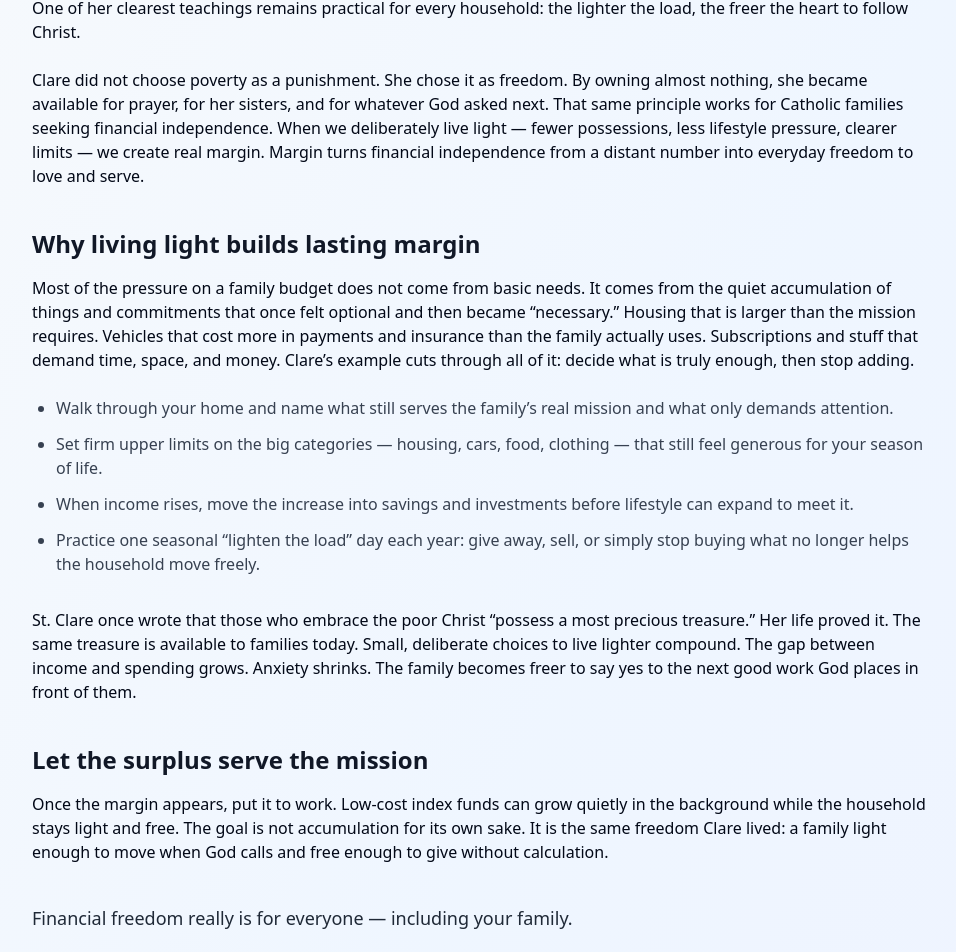
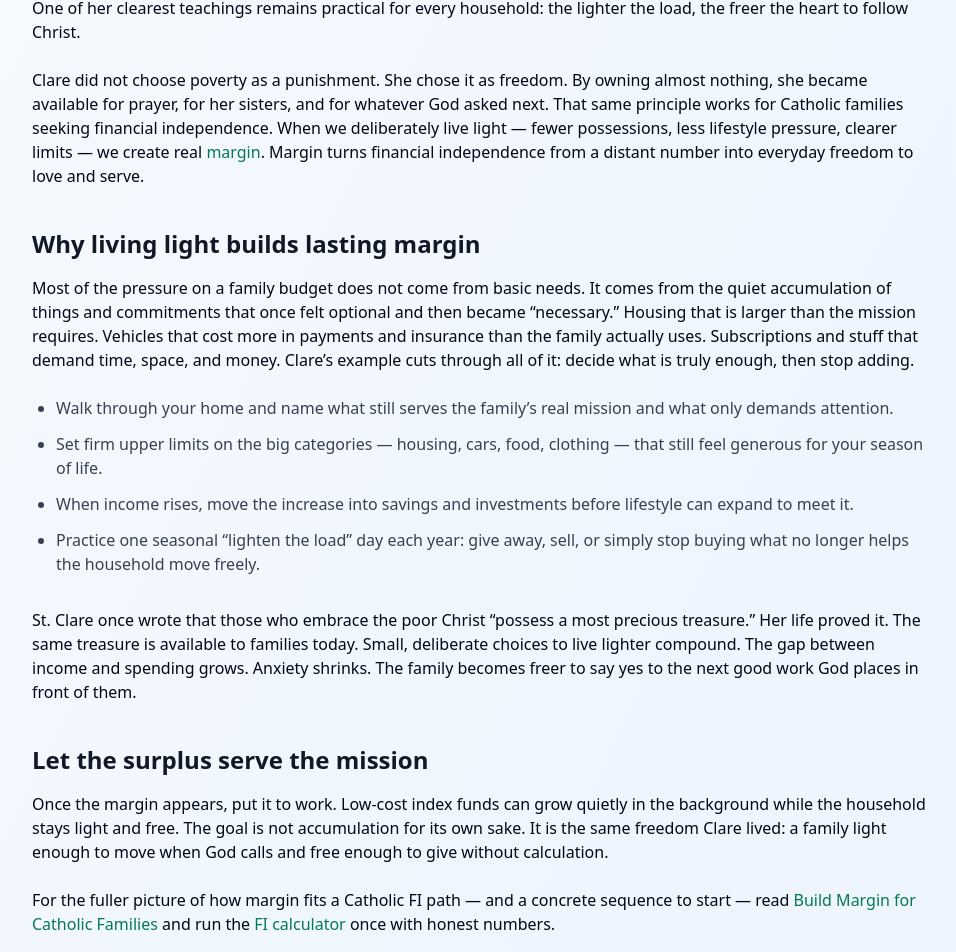
Before and after one commit to daughterpop/super-fi-calc, a React (Vite) app: page /blog/live-light-like-st-clare-lessons-for-family-freedom in a window 1280 px wide. Shown: the part 333-1285 px from the top of the page, without its empty margins (160-1116 px from the left). Built offline with nearby package versions, Linux system fonts and the light colour scheme.

Commit message:
Add contextual internal links from Clare + Lawrence saint posts to Build Margin hub + calculator for stronger topical cluster

```diff
--- a/src/pages/live-light-like-st-clare-lessons-for-family-freedom.jsx
+++ b/src/pages/live-light-like-st-clare-lessons-for-family-freedom.jsx
@@ -1,4 +1,5 @@
 import React from 'react';
+import { Link } from 'react-router-dom';
 import BlogPostFooter from '../components/BlogPostFooter';
 
 export default function LiveLightLikeStClareLessonsForFamilyFreedom() {
@@ -22,7 +23,11 @@ export default function LiveLightLikeStClareLessonsForFamilyFreedom() {
         </p>
 
         <p className="mb-6">
-          Clare did not choose poverty as a punishment. She chose it as freedom. By owning almost nothing, she became available for prayer, for her sisters, and for whatever God asked next. That same principle works for Catholic families seeking financial independence. When we deliberately live light — fewer possessions, less lifestyle pressure, clearer limits — we create real margin. Margin turns financial independence from a distant number into everyday freedom to love and serve.
+          Clare did not choose poverty as a punishment. She chose it as freedom. By owning almost nothing, she became available for prayer, for her sisters, and for whatever God asked next. That same principle works for Catholic families seeking financial independence. When we deliberately live light — fewer possessions, less lifestyle pressure, clearer limits — we create real{' '}
+          <Link to="/blog/build-margin-for-catholic-families" className="text-emerald-700 font-medium hover:underline">
+            margin
+          </Link>
+          . Margin turns financial independence from a distant number into everyday freedom to love and serve.
         </p>
 
         <h2 className="text-2xl font-bold text-gray-900 mt-10 mb-4">
@@ -49,6 +54,17 @@ export default function LiveLightLikeStClareLessonsForFamilyFreedom() {
         <p className="mb-6">
           Once the margin appears, put it to work. Low-cost index funds can grow quietly in the background while the household stays light and free. The goal is not accumulation for its own sake. It is the same freedom Clare lived: a family light enough to move when God calls and free enough to give without calculation.
         </p>
+        <p className="mb-6">
+          For the fuller picture of how margin fits a Catholic FI path — and a concrete sequence to start — read{' '}
+          <Link to="/blog/build-margin-for-catholic-families" className="text-emerald-700 font-medium hover:underline">
+            Build Margin for Catholic Families
+          </Link>{' '}
+          and run the{' '}
+          <Link to="/calculators" className="text-emerald-700 font-medium hover:underline">
+            FI calculator
+          </Link>{' '}
+          once with honest numbers.
+        </p>
 
         <p className="text-lg font-medium text-gray-800 mt-10">
           Financial freedom really is for everyone — including your family.
--- a/src/pages/make-generosity-ordinary-lessons-from-st-lawrence.jsx
+++ b/src/pages/make-generosity-ordinary-lessons-from-st-lawrence.jsx
@@ -1,4 +1,5 @@
 import React from 'react';
+import { Link } from 'react-router-dom';
 import BlogPostFooter from '../components/BlogPostFooter';
 
 export default function MakeGenerosityOrdinaryLessonsFromStLawrence() {
@@ -26,7 +27,11 @@ export default function MakeGenerosityOrdinaryLessonsFromStLawrence() {
         </p>
 
         <p className="mb-6">
-          For Catholic families walking the path of financial independence, the same principle is pure practical wisdom. Generosity becomes ordinary only when the household has real margin. Without margin, every gift feels like a sacrifice that might break the budget. With margin, the same gift becomes a quiet, joyful act of fidelity.
+          For Catholic families walking the path of financial independence, the same principle is pure practical wisdom. Generosity becomes ordinary only when the household has real{' '}
+          <Link to="/blog/build-margin-for-catholic-families" className="text-emerald-700 font-medium hover:underline">
+            margin
+          </Link>
+          . Without margin, every gift feels like a sacrifice that might break the budget. With margin, the same gift becomes a quiet, joyful act of fidelity.
         </p>
 
         <h2 className="text-2xl font-bold text-gray-900 mt-10 mb-4">
@@ -53,6 +58,17 @@ export default function MakeGenerosityOrdinaryLessonsFromStLawrence() {
         <p className="mb-6">
           Once the gap appears, the surplus can do two quiet jobs at once: it can grow for the family’s future security, and it can fund the ordinary generosity that marks a Catholic home. Low-cost index funds handle the first. A simple, consistent plan for giving handles the second. The goal is the same one Lawrence lived: a household light enough to move freely and free enough to treat the poor as the Church’s true treasure.
         </p>
+        <p className="mb-6">
+          For the fuller picture of how margin fits a Catholic FI path — and a concrete sequence to start — read{' '}
+          <Link to="/blog/build-margin-for-catholic-families" className="text-emerald-700 font-medium hover:underline">
+            Build Margin for Catholic Families
+          </Link>{' '}
+          and run the{' '}
+          <Link to="/calculators" className="text-emerald-700 font-medium hover:underline">
+            FI calculator
+          </Link>{' '}
+          once with honest numbers.
+        </p>
 
         <p className="text-lg font-medium text-gray-800 mt-10">
           Financial freedom really is for everyone — including your family.
```
